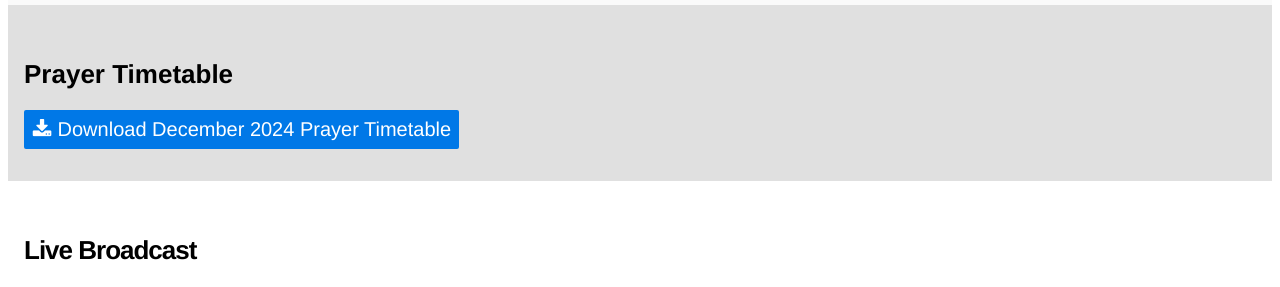
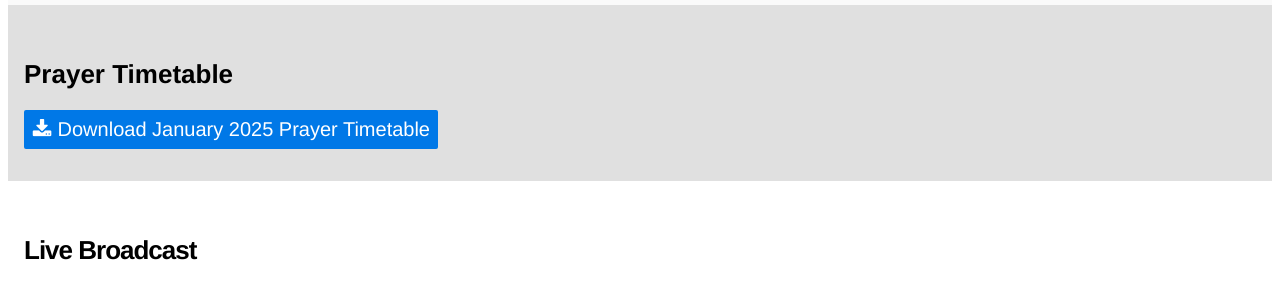
Before and after one commit to ecclesmosque/ecclesmosque.github.io, a Jekyll site: the page built from _pages/home.md, in a window 1280 px wide. Shown: the part 217-504 px from the top of the page. Built offline with Jekyll 4.4.1, drawn with Linux system fonts in a browser that asks for light colours; grey boxes are pictures that could not be loaded.

Commit message:
fix: Publish January 2025 timetable

```diff
--- a/_data/timetable.yml
+++ b/_data/timetable.yml
@@ -1,3 +1,7 @@
+- id: 2025-01
+  label: January 2025
+  guid: 10BXQygi-xtY1N3A4YsocvUVz_myEPLYA
+
 - id: 2024-12
   label: December 2024
   guid: 10ADHE6hEQE2J8Hy5vOs4zjg87lj9y7de
```
